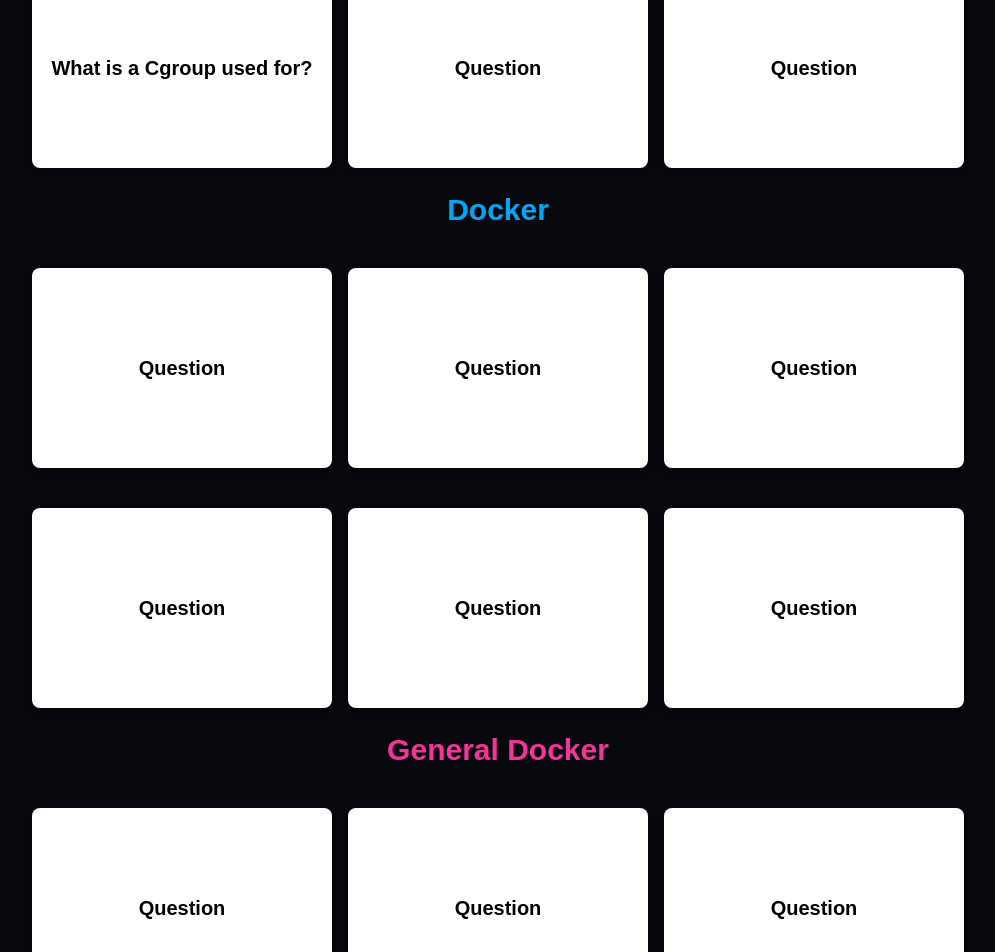
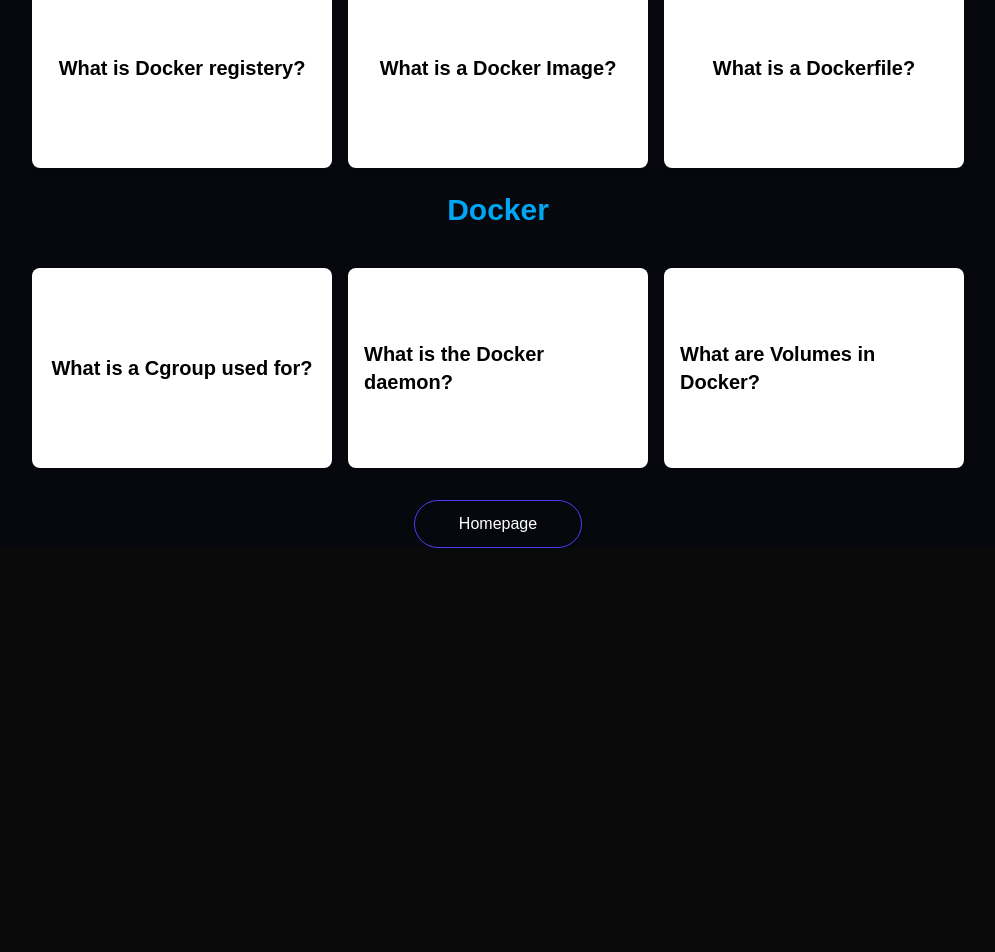
Before and after one commit to Dburrall/flashcards, a Next.js app: page /Docker/DockerBeginner in a window 1280 px wide. Shown: the part 380-1332 px from the top of the page, without its empty margins (142-1137 px from the left). After the commit the page ends 976 px from the top, so only its background shows below. Built offline with nearby package versions, Linux system fonts and the light colour scheme.

Commit message:
-Finished Docker beginner

```diff
--- a/app/Docker/DockerBeginner/page.tsx
+++ b/app/Docker/DockerBeginner/page.tsx
@@ -53,6 +53,7 @@
 									a tool that allows you to define and run multi-container
 									applications using a single YAML file.
 								</p>
+
 								<a
 									className='text-blue-600 underline hover:text-blue-800'
 									href='https://docs.docker.com/compose/'
@@ -64,6 +65,79 @@
 					/>
 				</div>
 			</div>
+			<div className='flex justify-center items-center mt-10 '>
+				<div className='grid grid-cols-1 md:grid md:grid-cols-2 lg:grid lg:grid-cols-3 gap-4 '>
+					<Flashcard
+						front={
+							<h2 className='text-xl font-bold text-black '>
+								What is Docker registery?
+							</h2>
+						}
+						back={
+							<div className='block'>
+								<p className='text-md text-gray-700'>
+									An image registry is a centralized location for storing and
+									sharing your container images.
+								</p>
+								<a
+									className='text-blue-600 underline hover:text-blue-800'
+									href='https://docs.docker.com/get-started/docker-concepts/the-basics/what-is-a-registry/'
+									target='_blank'>
+									Explanation
+								</a>
+							</div>
+						}
+					/>
+					<Flashcard
+						front={
+							<h2 className='text-xl font-bold text-black '>
+								What is a Docker Image?
+							</h2>
+						}
+						back={
+							<div className='block'>
+								<p className='text-md text-gray-700'>
+									An image is a static blueprint. It contains everything needed
+									to create a running environment
+								</p>
+							</div>
+						}
+					/>
+					<Flashcard
+						front={
+							<h2 className='text-xl font-bold text-black '>
+								What is a Dockerfile?
+							</h2>
+						}
+						back={
+							<div className='block'>
+								<p className='text-md text-gray-700'>
+									A Dockerfile is a text file with instructions Docker follows
+									to build an image.
+								</p>
+								<Image
+									src='/DockerFile.png'
+									alt='Image of a Docker File'
+									width={300}
+									height={500}
+								/>
+								<a
+									className='text-blue-600 underline hover:text-blue-800'
+									href='https://docs.docker.com/get-started/docker-concepts/building-images/writing-a-dockerfile/'
+									target='_blank'>
+									Explanation
+								</a>
+							</div>
+						}
+					/>
+				</div>
+			</div>
+
+			{/* START OF {insert} SECTION  */}
+
+			<h2 className='flex justify-center mb-6 mt-6 font-bold text-3xl text-sky-500'>
+				Docker
+			</h2>
 			<div className='flex justify-center items-center mt-10 '>
 				<div className='grid grid-cols-1 md:grid md:grid-cols-2 lg:grid lg:grid-cols-3 gap-4 '>
 					<Flashcard
@@ -87,11 +161,21 @@
 							</div>
 						}
 					/>
+
 					<Flashcard
-						front={<h2 className='text-xl font-bold text-black '>Question</h2>}
+						front={
+							<h2 className='text-xl font-bold text-black '>
+								What is the Docker daemon?
+							</h2>
+						}
 						back={
 							<div className='block'>
-								<p className='text-md text-gray-700'>Answer</p>
+								<p className='text-md text-gray-700'>
+									The Docker daemon (dockerd) is the background service that
+									does the actual work: building images, running containers,
+									managing networks and volumes. It listens for API requests and
+									carries them out.
+								</p>
 								<a
 									className='text-blue-600 underline hover:text-blue-800'
 									href='https://developer.mozilla.org/en-US/docs/Web/JavaScript/Guide/Equality_comparisons_and_sameness'
@@ -102,161 +186,20 @@
 						}
 					/>
 					<Flashcard
-						front={<h2 className='text-xl font-bold text-black '>Question</h2>}
+						front={
+							<h2 className='text-xl font-bold text-black '>
+								What are Volumes in Docker?
+							</h2>
+						}
 						back={
 							<div className='block'>
-								<p className='text-md text-gray-700'>Answer</p>
+								<p className='text-md text-gray-700'>
+									Volumes are persistent data stores for containers, created and
+									managed by Docker.
+								</p>
 								<a
 									className='text-blue-600 underline hover:text-blue-800'
-									href='https://developer.mozilla.org/en-US/docs/Web/JavaScript/Guide/Equality_comparisons_and_sameness'
-									target='_blank'>
-									Explanation
-								</a>
-							</div>
-						}
-					/>
-				</div>
-			</div>
-
-			{/* START OF {insert} SECTION  */}
-
-			<h2 className='flex justify-center mb-6 mt-6 font-bold text-3xl text-sky-500'>
-				Docker
-			</h2>
-			<div className='flex justify-center items-center mt-10 '>
-				<div className='grid grid-cols-1 md:grid md:grid-cols-2 lg:grid lg:grid-cols-3 gap-4 '>
-					<Flashcard
-						front={<h2 className='text-xl font-bold text-black '>Question</h2>}
-						back={
-							<div className='block'>
-								<p className='text-md text-gray-700'>Answer</p>
-								<a
-									className='text-blue-600 underline hover:text-blue-800'
-									href='https://developer.mozilla.org/en-US/docs/Web/JavaScript/Guide/Equality_comparisons_and_sameness'
-									target='_blank'>
-									Explanation
-								</a>
-							</div>
-						}
-					/>
-					<Flashcard
-						front={<h2 className='text-xl font-bold text-black '>Question</h2>}
-						back={
-							<div className='block'>
-								<p className='text-md text-gray-700'>Answer</p>
-								<a
-									className='text-blue-600 underline hover:text-blue-800'
-									href='https://developer.mozilla.org/en-US/docs/Web/JavaScript/Guide/Equality_comparisons_and_sameness'
-									target='_blank'>
-									Explanation
-								</a>
-							</div>
-						}
-					/>
-					<Flashcard
-						front={<h2 className='text-xl font-bold text-black '>Question</h2>}
-						back={
-							<div className='block'>
-								<p className='text-md text-gray-700'>Answer</p>
-								<a
-									className='text-blue-600 underline hover:text-blue-800'
-									href='https://developer.mozilla.org/en-US/docs/Web/JavaScript/Guide/Equality_comparisons_and_sameness'
-									target='_blank'>
-									Explanation
-								</a>
-							</div>
-						}
-					/>
-				</div>
-			</div>
-			<div className='flex justify-center items-center mt-10 '>
-				<div className='grid grid-cols-1 md:grid md:grid-cols-2 lg:grid lg:grid-cols-3 gap-4 '>
-					<Flashcard
-						front={<h2 className='text-xl font-bold text-black '>Question</h2>}
-						back={
-							<div className='block'>
-								<p className='text-md text-gray-700'>Answer</p>
-								<a
-									className='text-blue-600 underline hover:text-blue-800'
-									href='https://developer.mozilla.org/en-US/docs/Web/JavaScript/Guide/Equality_comparisons_and_sameness'
-									target='_blank'>
-									Explanation
-								</a>
-							</div>
-						}
-					/>
-					<Flashcard
-						front={<h2 className='text-xl font-bold text-black '>Question</h2>}
-						back={
-							<div className='block'>
-								<p className='text-md text-gray-700'>Answer</p>
-								<a
-									className='text-blue-600 underline hover:text-blue-800'
-									href='https://developer.mozilla.org/en-US/docs/Web/JavaScript/Guide/Equality_comparisons_and_sameness'
-									target='_blank'>
-									Explanation
-								</a>
-							</div>
-						}
-					/>
-					<Flashcard
-						front={<h2 className='text-xl font-bold text-black '>Question</h2>}
-						back={
-							<div className='block'>
-								<p className='text-md text-gray-700'>Answer</p>
-								<a
-									className='text-blue-600 underline hover:text-blue-800'
-									href='https://developer.mozilla.org/en-US/docs/Web/JavaScript/Guide/Equality_comparisons_and_sameness'
-									target='_blank'>
-									Explanation
-								</a>
-							</div>
-						}
-					/>
-				</div>
-			</div>
-			{/* START OF GENERAL QUESTIONS */}
-			<h2 className='flex justify-center mb-6 mt-6 font-bold text-3xl text-pink-500'>
-				General Docker
-			</h2>
-			<div className='flex justify-center items-center mt-10 '>
-				<div className='grid grid-cols-1 md:grid md:grid-cols-2 lg:grid lg:grid-cols-3 gap-4 '>
-					<Flashcard
-						front={<h2 className='text-xl font-bold text-black '>Question</h2>}
-						back={
-							<div className='block'>
-								<p className='text-md text-gray-700'>Answer</p>
-								<a
-									className='text-blue-600 underline hover:text-blue-800'
-									href='https://developer.mozilla.org/en-US/docs/Web/JavaScript/Guide/Equality_comparisons_and_sameness'
-									target='_blank'>
-									Explanation
-								</a>
-							</div>
-						}
-					/>
-					<Flashcard
-						front={<h2 className='text-xl font-bold text-black '>Question</h2>}
-						back={
-							<div className='block'>
-								<p className='text-md text-gray-700'>Answer</p>
-								<a
-									className='text-blue-600 underline hover:text-blue-800'
-									href='https://developer.mozilla.org/en-US/docs/Web/JavaScript/Guide/Equality_comparisons_and_sameness'
-									target='_blank'>
-									Explanation
-								</a>
-							</div>
-						}
-					/>
-					<Flashcard
-						front={<h2 className='text-xl font-bold text-black '>Question</h2>}
-						back={
-							<div className='block'>
-								<p className='text-md text-gray-700'>Answer</p>
-								<a
-									className='text-blue-600 underline hover:text-blue-800'
-									href='https://developer.mozilla.org/en-US/docs/Web/JavaScript/Guide/Equality_comparisons_and_sameness'
+									href='https://docs.docker.com/engine/storage/volumes/'
 									target='_blank'>
 									Explanation
 								</a>
```
Also changed, not shown: tsconfig.json (+19 -5 lines), public/DockerFile.png (added).
